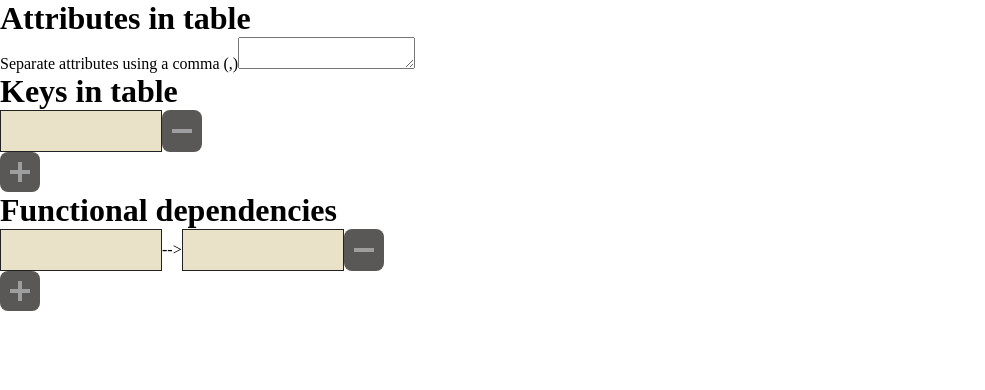
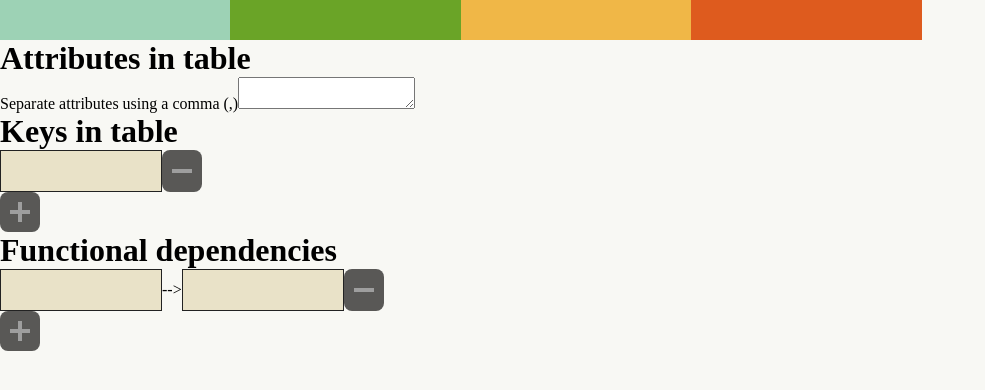
Before and after one commit to m-luketin/DB-Table-Normalisation-Tool, a React (Create React App) app: page / in a window 1280 px wide. Shown: the top 390 px of the page, without its empty margins (0-985 px from the left). Built offline with nearby package versions, Linux system fonts and the light colour scheme; the HTML template or start-up script is replaced by a standard one.

Commit message:
added navbar

```diff
--- a/src/App.css
+++ b/src/App.css
@@ -1,6 +1,37 @@
 * {
   margin: 0;
   padding: 0;
+  list-style: none;
+}
+
+body {
+  background-color: #f8f8f4;
+}
+
+nav {
+  width: 100%;
+}
+
+.NavbarList{
+  display: flex;
+}
+
+.NavbarListItem {
+  width: 18%;
+  padding: 20px 0;
+}
+
+.NavbarListItem:nth-child(1){
+  background-color: #9dd2b5;
+}
+.NavbarListItem:nth-child(2){
+  background-color: #6aa427;
+}
+.NavbarListItem:nth-child(3){
+  background-color: #f0b747;
+}
+.NavbarListItem:nth-child(4){
+  background-color: #de5b1e;
 }
 
 .Dropdown {
@@ -23,7 +54,12 @@
   flex-direction: column;
 }
 
+.DropdownAttribute {
+  cursor: pointer;
+}
+
 .AttributeInput {
+  cursor: text;
   border: 1px solid #222;
   padding: 20px 80px;
   background-color: #e9e2c8;
@@ -33,7 +69,7 @@
   margin: 5px;
 }
 
-.Key{
+.Key {
   display: flex;
   align-items: center;
 }
@@ -47,11 +83,12 @@
   align-items: center;
 }
 
-.DependencyElement{
+.DependencyElement {
   display: flex;
 }
 
-.Button{
+.Button {
+  font-weight: bolder;
   display: flex;
   align-items: center;
   font-weight: bolder;
@@ -59,9 +96,10 @@
   background-color: #595856;
   border: none;
   border-radius: 8px;
+  cursor: pointer;
 }
 
-.SvgLine{
+.SvgLine {
   stroke: #9e9e9e;
   stroke-width: 4px;
 }
--- a/src/App.js
+++ b/src/App.js
@@ -1,11 +1,13 @@
-import React from 'react';
-import './App.css';
-import Form from './components/Form';
+import React from "react";
+import "./App.css";
+import Form from "./components/Form";
+import Navbar from "./components/Navbar";
 
 function App() {
   return (
     <div className="App">
-      <Form/>
+      <Navbar />
+      <Form />
     </div>
   );
 }
--- /dev/null
+++ b/src/components/Navbar.js
@@ -0,0 +1,16 @@
+import React from "react";
+
+const Navbar = () => {
+  return (
+    <nav>
+      <ul className="NavbarList">
+        <li className="NavbarListItem"></li>
+        <li className="NavbarListItem"></li>
+        <li className="NavbarListItem"></li>
+        <li className="NavbarListItem"></li>
+      </ul>
+    </nav>
+  );
+}
+
+export default Navbar;
```
